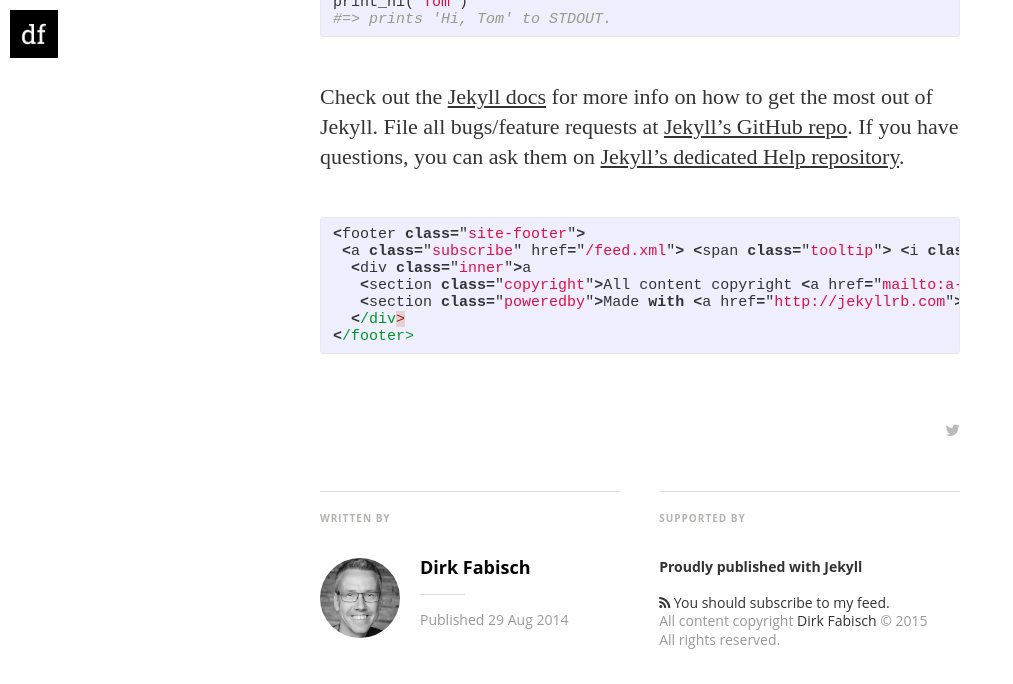
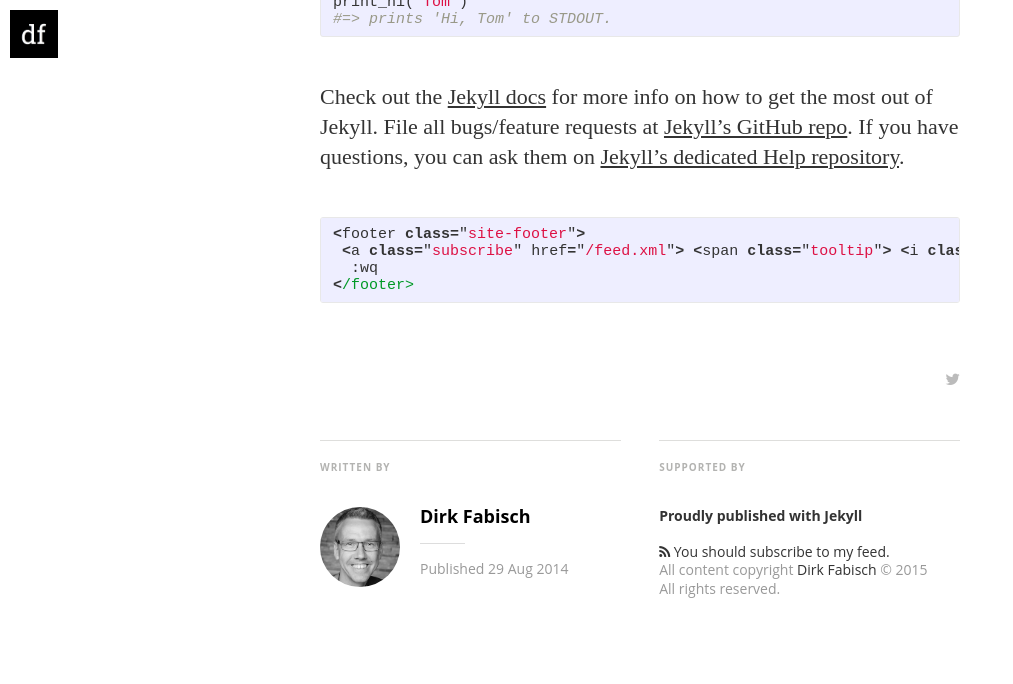
Before and after one commit to Cybercypher1/root-brute.github.io, a Jekyll site: the page built from _posts/2014-08-29-welcome-to-jekyll.markdown, in a window 1280 px wide and 900 px high, scrolled down 1431 px, cut to the strip 0-684 px from the top of the window. Shown: the whole strip, without its empty margins (0-1013 px from the left). Built offline with Jekyll 4.4.1, drawn with Linux system fonts in a browser that asks for light colours; nearby versions of some CDN libraries; some web fonts are replaced; Markdown is read by kramdown in place of the engine named in the settings.

```diff
--- a/_posts/2014-08-29-welcome-to-jekyll.markdown
+++ b/_posts/2014-08-29-welcome-to-jekyll.markdown
@@ -26,10 +26,7 @@
 
 <footer class="site-footer">
  <a class="subscribe" href="{{ "/feed.xml" | prepend: site.baseurl }}"> <span class="tooltip"> <i class="fa fa-rss"></i> Subscribe!</span></a>
-  <div class="inner">a
-   <section class="copyright">All content copyright <a href="mailto:{{ site.email}}">{{ site.name }}</a> &copy; {{ site.time | date: '%Y' }} &bull; All rights reserved.</section>
-   <section class="poweredby">Made with <a href="http://jekyllrb.com"> Jekyll</a></section>
-  </div>
+  :wq
 </footer>
 {% endhighlight %}
 
```
